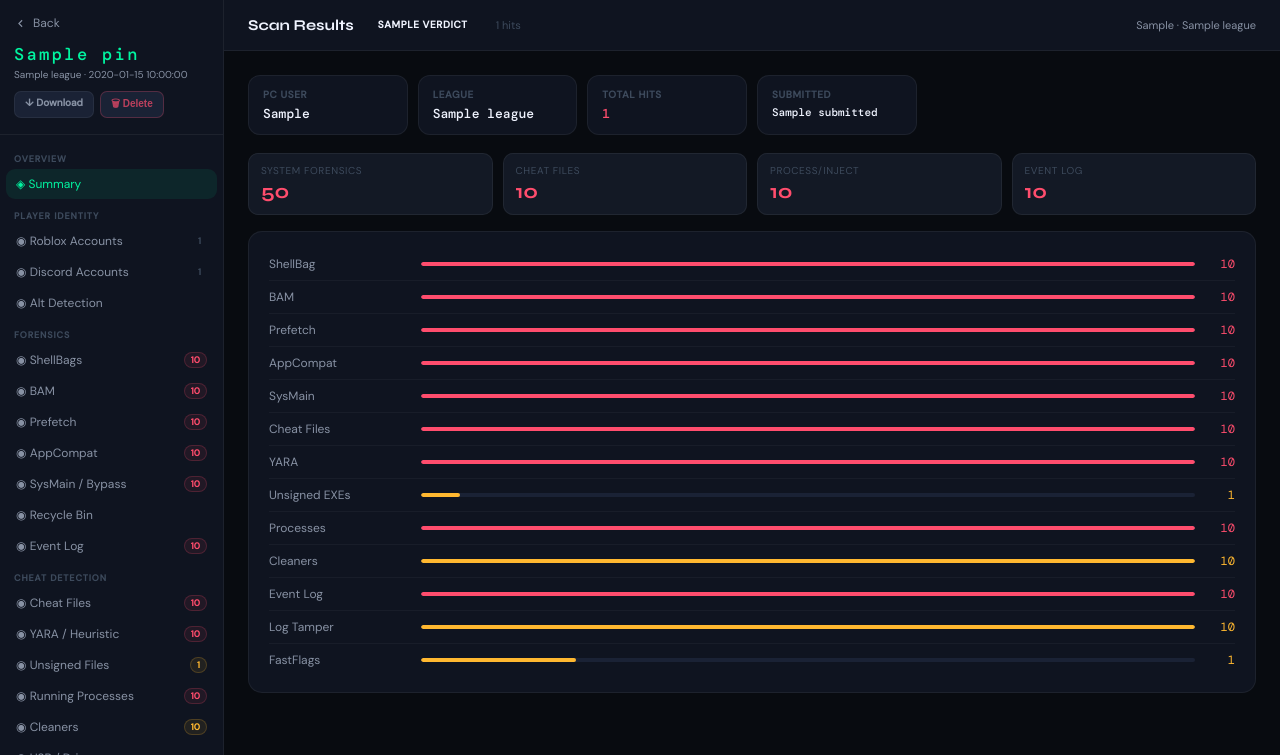
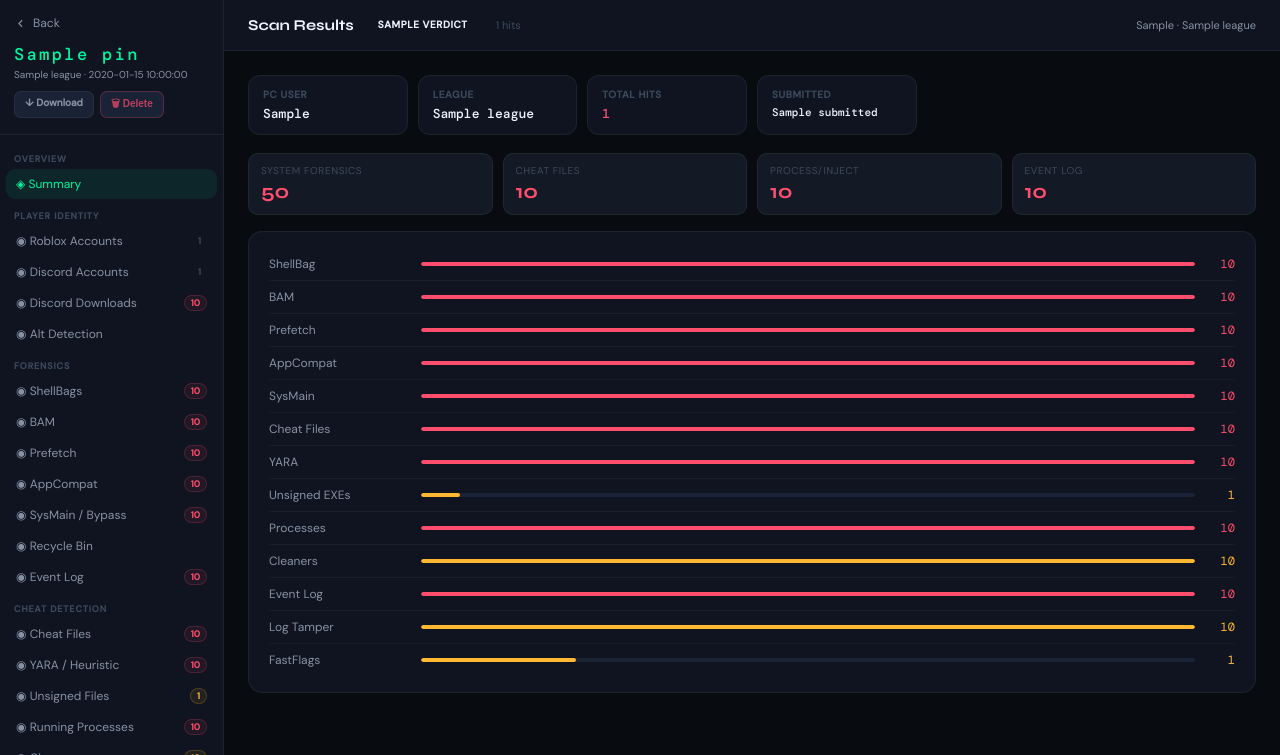
Before and after one commit to n0unt/pccheckersitee, a Flask app: template templates/results.html in a window 1280 px wide. Shown: the part 45-800 px from the top of the page. Run offline with Flask 3, Linux system fonts and the light colour scheme; the template is opened without the code that fills it: most values are stand-ins (such as "Sample title", 1, 10 or a date in 2020); some libraries are stand-ins or nearby versions.

Commit message:
Update results.html

```diff
--- a/templates/results.html
+++ b/templates/results.html
@@ -202,6 +202,11 @@ html,body{height:100%;background:var(--bg);color:var(--fg);font-family:'DM Sans'
         {% if disc|length > 1 %}<span class="hc amb">{{ disc|length }}</span>
         {% elif disc|length == 1 %}<span class="hc dim">1</span>{% endif %}
       </div>
+      <div class="ti" onclick="sw('discord_memory',this)">
+        <div class="tlab">◉ Discord Downloads</div>
+        {% set dm_h = report.get('discord_memory_hits',0)|int %}
+        {% if dm_h > 0 %}<span class="hc red">{{ dm_h }}</span>{% else %}<span class="hc dim">0</span>{% endif %}
+      </div>
       <div class="ti" onclick="sw('alts',this)"><div class="tlab">◉ Alt Detection</div></div>
 
       <div class="tsect">Forensics</div>
@@ -397,6 +402,14 @@ html,body{height:100%;background:var(--bg);color:var(--fg);font-family:'DM Sans'
       {% else %}
         <div style="color:var(--fg2);font-size:13px;padding:16px 0">No Discord accounts found in cache.</div>
       {% endif %}
+    </div>
+
+    <!-- DISCORD DOWNLOADS/MEMORY -->
+    <div class="panel" id="panel-discord_memory">
+      {% set dm_h = report.get('discord_memory_hits',0)|int %}
+      {% if dm_h > 0 %}<div class="wbox red">⚠ {{ dm_h }} suspicious Discord download(s) — cheat-related files found</div>{% endif %}
+      <div class="slabel">Discord CDN Download History</div>
+      <div class="rpre" id="pre-discord_memory">{{ report.get('discord_memory_raw','No data') }}</div>
     </div>
 
     <!-- ALT DETECTION -->
```
